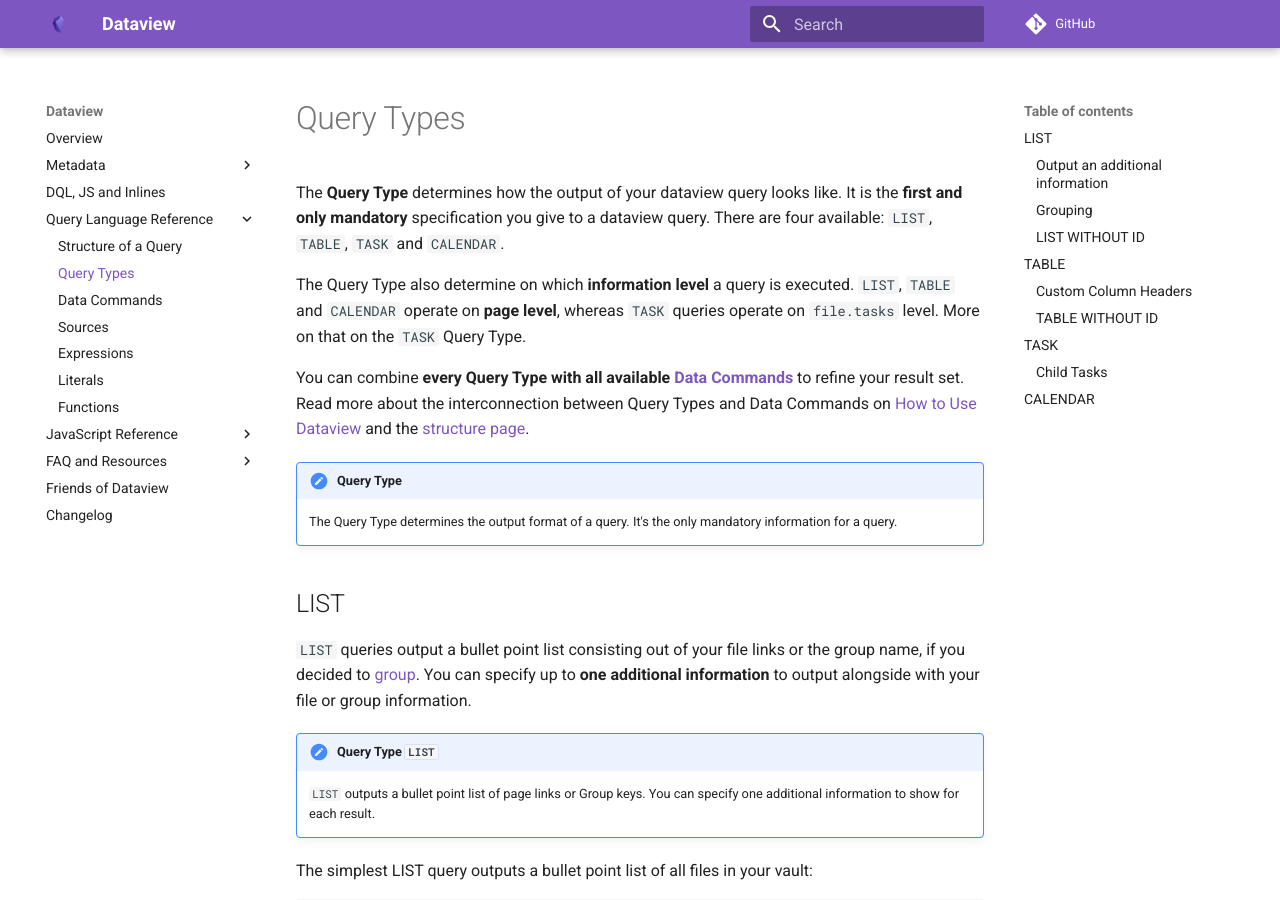
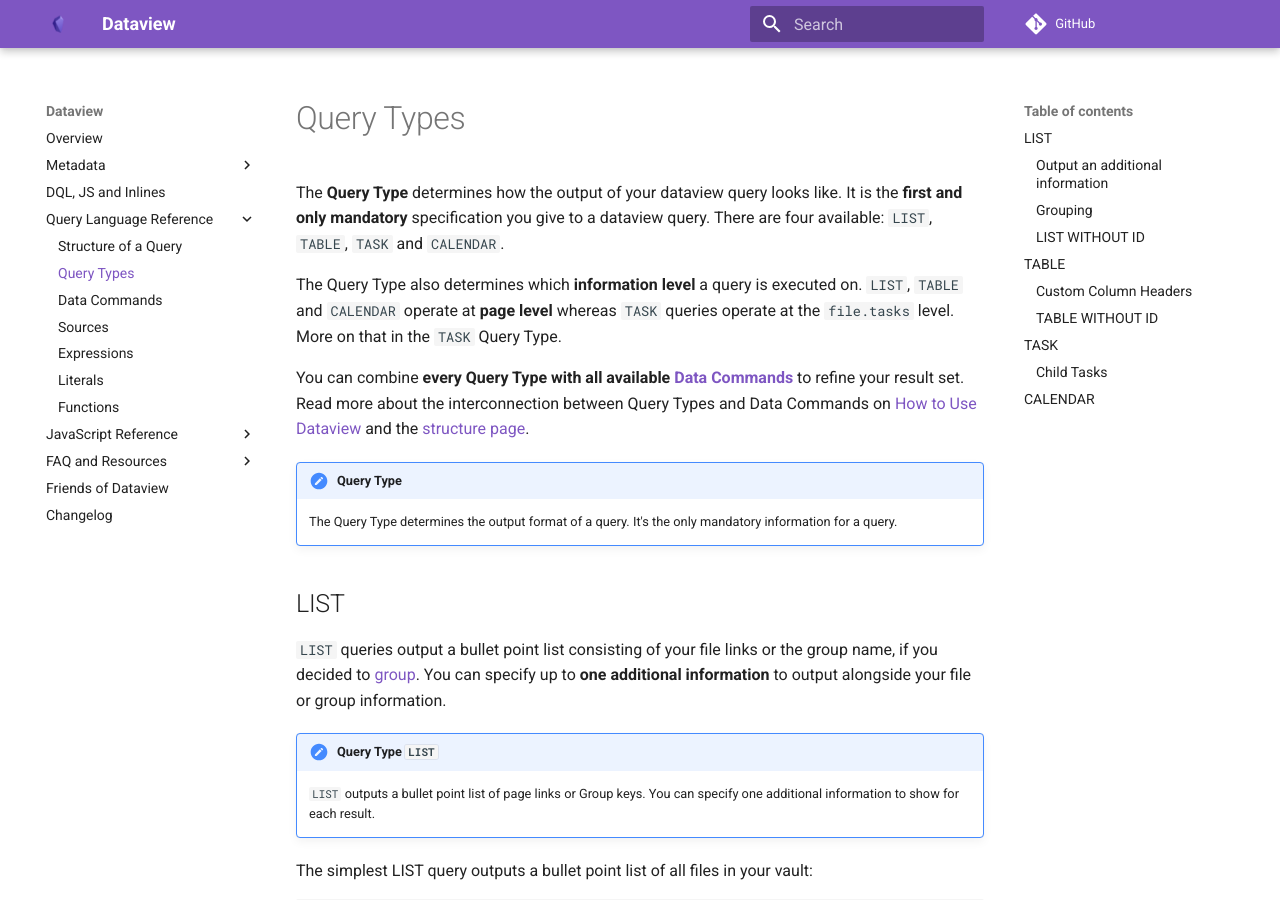
Before and after one commit to blacksmithgu/obsidian-dataview, an MkDocs documentation site: the page built from docs/docs/queries/query-types.md, in a window 1280 px wide and 900 px high. Built offline with MkDocs 1.6.1 and Material for MkDocs 9.7.7, drawn with Linux system fonts in a browser that asks for light colours; comment, search, counter and statistics services are not loaded; some of the changed text lies outside the part shown.

Commit message:
docs(querytypes): fix typos, use better wording

```diff
--- a/docs/docs/queries/query-types.md
+++ b/docs/docs/queries/query-types.md
@@ -2,7 +2,7 @@
 
 The **Query Type** determines how the output of your dataview query looks like. It is the **first and only mandatory** specification you give to a dataview query. There are four available: `LIST`, `TABLE`, `TASK` and `CALENDAR`.
 
-The Query Type also determine on which **information level** a query is executed.  `LIST`, `TABLE` and `CALENDAR` operate on **page level**, whereas `TASK` queries operate on `file.tasks` level. More on that on the `TASK` Query Type.
+The Query Type also determines which **information level** a query is executed on. `LIST`, `TABLE` and `CALENDAR` operate at **page level** whereas `TASK` queries operate at the `file.tasks` level. More on that in the `TASK` Query Type.
 
 You can combine **every Query Type with all available [Data Commands](data-commands.md)** to refine your result set. Read more about the interconnection between Query Types and Data Commands on [How to Use Dataview](../index.md#how-to-use-dataview) and the [structure page](structure.md).
 
@@ -11,7 +11,7 @@ You can combine **every Query Type with all available [Data Commands](data-comma
 
 ## LIST
 
-`LIST` queries output a bullet point list consisting out of your file links or the group name, if you decided to [group](data-commands.md#group-by). You can specify up to **one additional information** to output alongside with your file or group information.
+`LIST` queries output a bullet point list consisting of your file links or the group name, if you decided to [group](data-commands.md#group-by). You can specify up to **one additional information** to output alongside your file or group information.
 
 !!! summary "Query Type `LIST`"
     `LIST` outputs a bullet point list of page links or Group keys. You can specify one additional information to show for each result.
@@ -444,6 +444,8 @@ WHERE !completed
 	- [ ] Bedroom [urgent:: true]
 - [ ] Call the insurance about the car
 
+Here, `living room` does **not match** the query, but is included anyway, because its parent `clean up the house` does match.
+
 Mind that you'll get individual children tasks back, if the child matches your predicate but the parent doesn't:
 
 ~~~
```
